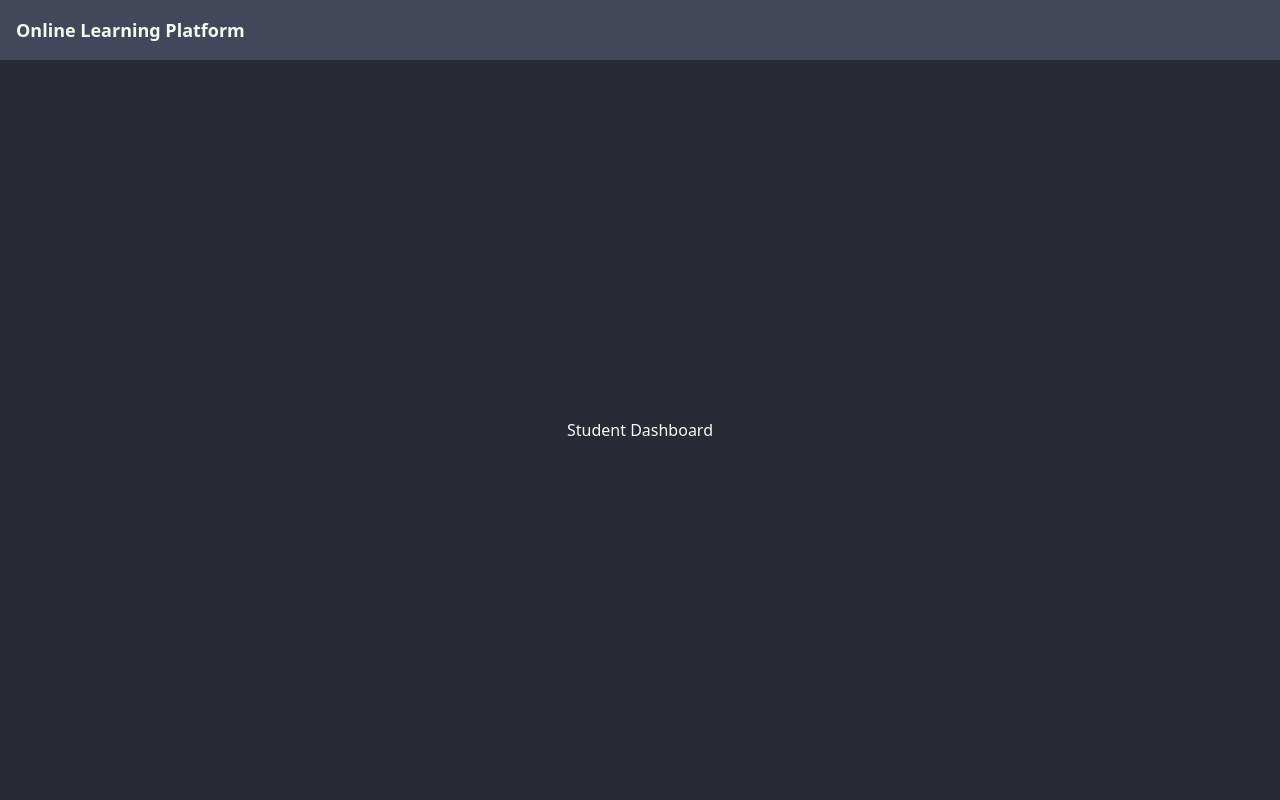
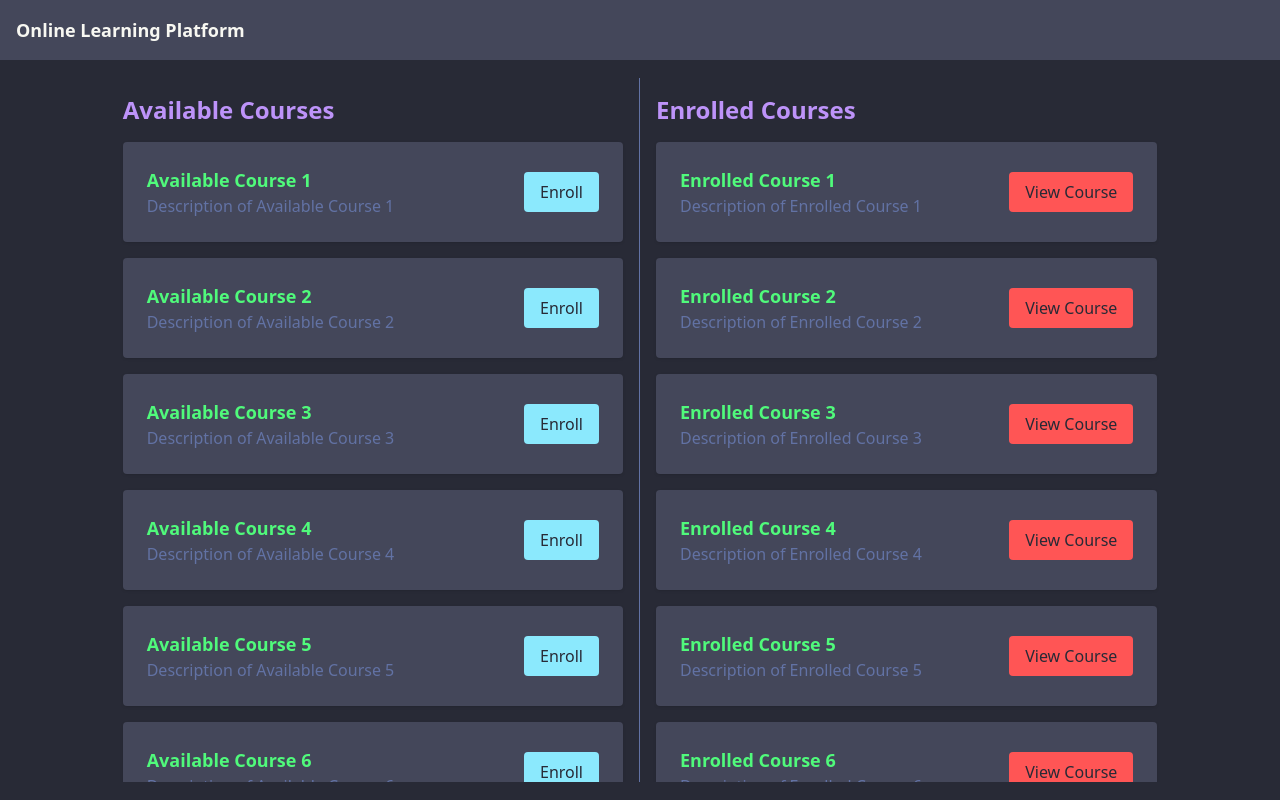
Before and after one commit to umutakin-dev/olp, a Next.js app: page /dashboard/student in a window 1280 px wide. Built offline with nearby package versions, Linux system fonts and the light colour scheme.

Commit message:
add student dashboard frontend with mock data

```diff
--- a/src/app/dashboard/page.tsx
+++ b/src/app/dashboard/page.tsx
@@ -10,13 +10,11 @@ export default function Dashboard() {
 
     useEffect(() => {
         if (!user) {
-            // Redirect to login if the user is not logged in
             router.push("/auth/login");
         } else {
-            // Redirect to the respective dashboard based on user role
             router.push(`/dashboard/${user.role}`);
         }
     }, [user, router]);
 
-    return <p>Loading...</p>; // Placeholder while redirection occurs
+    return <p>Loading...</p>;
 }
--- a/src/app/dashboard/student/page.tsx
+++ b/src/app/dashboard/student/page.tsx
@@ -1,12 +1,88 @@
 "use client";
 
-// import { useSession } from "@/context/SessionContext";
-// import { useRouter } from "next/navigation";
-// import { useEffect } from "react";
+import { useState } from "react";
 
-export default function Student() {
-    // const { user } = useSession();
-    // const router = useRouter();
+export default function StudentDashboard() {
+    // Mock data for available and enrolled courses
+    const [availableCourses] = useState(
+        Array.from({ length: 20 }, (_, i) => ({
+            id: `${i + 1}`,
+            title: `Available Course ${i + 1}`,
+            description: `Description of Available Course ${i + 1}`,
+        }))
+    );
 
-    return <p>Student Dashboard</p>; // Placeholder while redirection occurs
+    const [enrolledCourses] = useState(
+        Array.from({ length: 10 }, (_, i) => ({
+            id: `e${i + 1}`,
+            title: `Enrolled Course ${i + 1}`,
+            description: `Description of Enrolled Course ${i + 1}`,
+        }))
+    );
+
+    return (
+        <div className="flex w-5/6 h-[calc(100vh-6rem)] bg-dracula-background text-dracula-foreground">
+            {/* Available Courses Section */}
+            <div className="w-1/2 p-4 border-r border-dracula-comment overflow-y-scroll hide-scrollbar">
+                <h2 className="text-2xl font-bold mb-4 text-dracula-purple">
+                    Available Courses
+                </h2>
+                <ul className="space-y-4">
+                    {availableCourses.map((course) => (
+                        <li
+                            key={course.id}
+                            className="flex justify-between items-center p-6 bg-dracula-currentLine rounded shadow"
+                        >
+                            <div>
+                                <h3 className="text-lg font-bold text-dracula-green">
+                                    {course.title}
+                                </h3>
+                                <p className="text-dracula-comment">
+                                    {course.description}
+                                </p>
+                            </div>
+                            <button
+                                className="px-4 py-2 bg-dracula-cyan text-dracula-background rounded hover:bg-dracula-purple"
+                                onClick={() =>
+                                    alert(`Enrolling in ${course.title}`)
+                                }
+                            >
+                                Enroll
+                            </button>
+                        </li>
+                    ))}
+                </ul>
+            </div>
+
+            {/* Enrolled Courses Section */}
+            <div className="w-1/2 p-4 overflow-y-scroll hide-scrollbar">
+                <h2 className="text-2xl font-bold mb-4 text-dracula-purple">
+                    Enrolled Courses
+                </h2>
+                <ul className="space-y-4">
+                    {enrolledCourses.map((course) => (
+                        <li
+                            key={course.id}
+                            className="flex justify-between items-center p-6 bg-dracula-currentLine rounded shadow"
+                        >
+                            <div>
+                                <h3 className="text-lg font-bold text-dracula-green">
+                                    {course.title}
+                                </h3>
+                                <p className="text-dracula-comment">
+                                    {course.description}
+                                </p>
+                            </div>
+                            <button
+                                className="px-4 py-2 bg-dracula-red text-dracula-background rounded hover:bg-dracula-orange"
+                                onClick={() => alert(`Viewing ${course.title}`)}
+                            >
+                                View Course
+                            </button>
+                        </li>
+                    ))}
+                </ul>
+            </div>
+        </div>
+    );
 }
```
